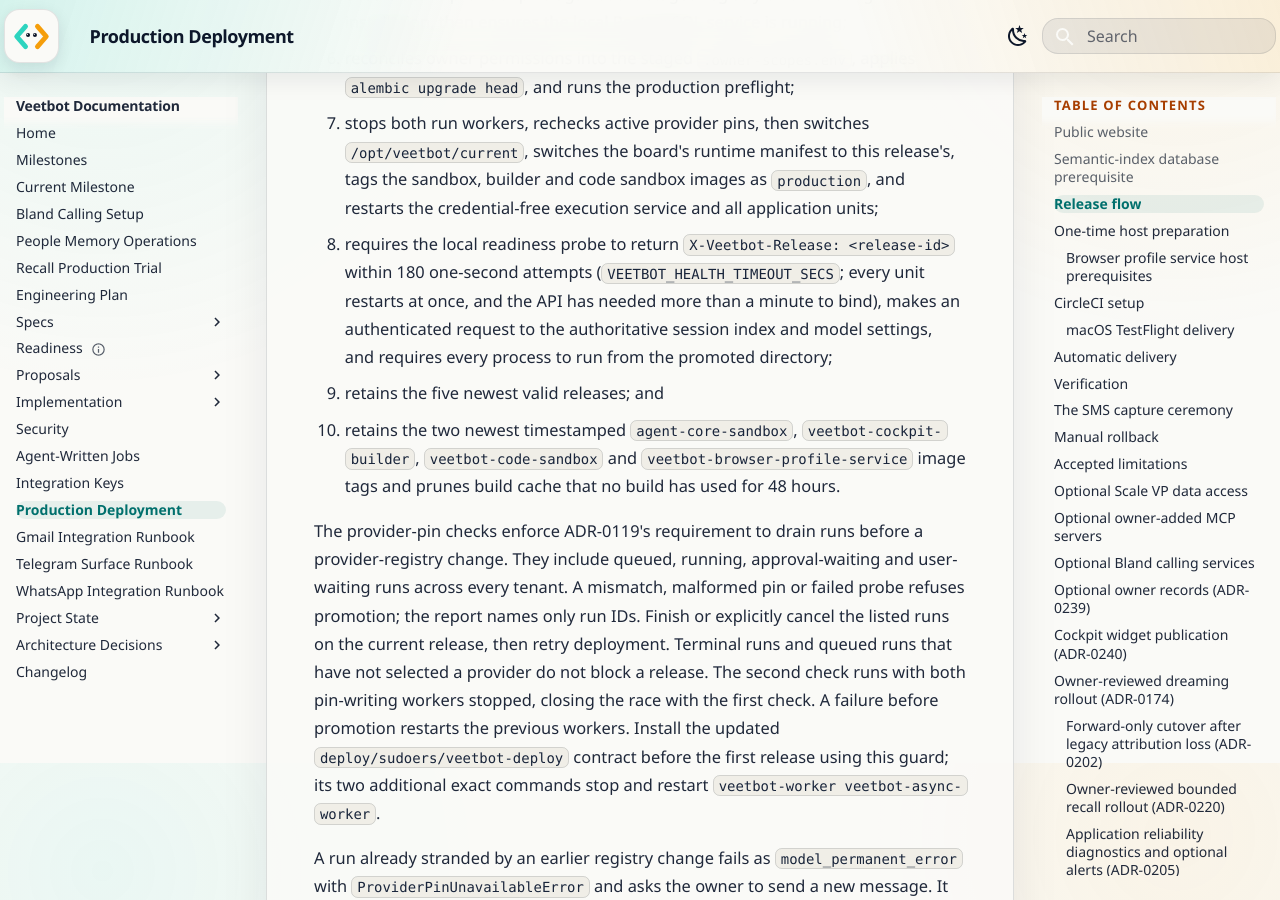
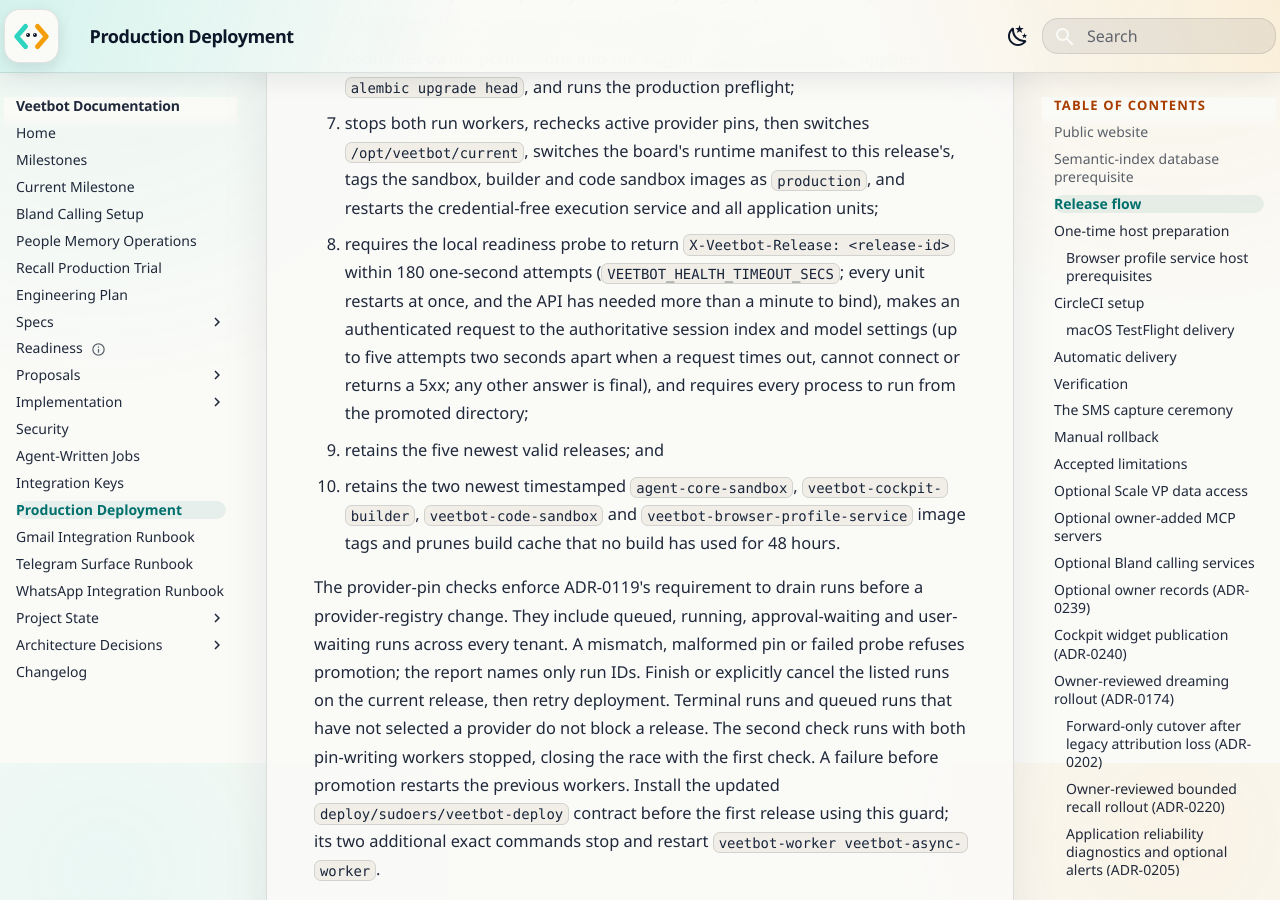
Before and after one commit to avitus/veetbot, an MkDocs documentation site: the page built from docs/deployment.md, in a window 1280 px wide and 900 px high, scrolled down 2837 px. Built offline with MkDocs 1.6.1 and Material for MkDocs 9.7.7, drawn with Linux system fonts in a browser that asks for light colours.

Commit message:
Retry the deploy's API checks when the first answer is slow
A production deploy failed after promotion because the session index took
longer than five seconds to answer just after the restart. The readiness probe
had already passed, and rerunning the job succeeded.

Give the session index and model settings checks up to five attempts, two
seconds apart, when a request times out, cannot connect or returns a 5xx. A
redirect or 4xx is still final, and a release that stays slow or unavailable
still fails with the same message.

Red: deploy/app/release.test.sh failed with "the promoted API does not expose
the authoritative session index" on an index that answered on its last attempt.

Reading-Lane: A

Co-Authored-By: Claude Opus 5.5 <noreply@anthropic.com>
Glen-Conversation: 033bba92-c985-4f4b-9f70-72ffbad490df

```diff
--- a/docs/deployment.md
+++ b/docs/deployment.md
@@ -113,8 +113,9 @@ Each release is named `YYYYMMDD-HHMMSS-<7-character-commit>`. The server:
    `X-Veetbot-Release: <release-id>` within 180 one-second attempts
    (`VEETBOT_HEALTH_TIMEOUT_SECS`; every unit restarts at once, and the API has
    needed more than a minute to bind), makes an authenticated request to the
-   authoritative session index and model settings, and requires every process to run from the
-   promoted directory;
+   authoritative session index and model settings (up to five attempts two seconds apart
+   when a request times out, cannot connect or returns a 5xx; any other answer is final),
+   and requires every process to run from the promoted directory;
 9. retains the five newest valid releases; and
 10. retains the two newest timestamped `agent-core-sandbox`,
     `veetbot-cockpit-builder`, `veetbot-code-sandbox` and
--- a/docs/status/citation-ledger.yaml
+++ b/docs/status/citation-ledger.yaml
@@ -340,7 +340,7 @@ citations:
   - cite: "docs/plan/notifications-and-devices.md#docs/plan/multi-device-and-surfaces.md:441"
     excerpt: "## Open questions for review"
     digest: "b6a2adc3e0938fad"
-  - cite: "docs/plan/operational-hardening.md#docs/deployment.md:1550-1553"
+  - cite: "docs/plan/operational-hardening.md#docs/deployment.md:1551-1554"
     excerpt: "This is still a single-server failure domain with no require"
     digest: "f18e7d7e9ebaaad1"
   - cite: "docs/plan/operational-hardening.md#docs/plan/event-log-and-persistence.md:1017-1028"
```
Also changed, not shown: docs/plan/operational-hardening.md (+1 -1 lines), 2 other files.
